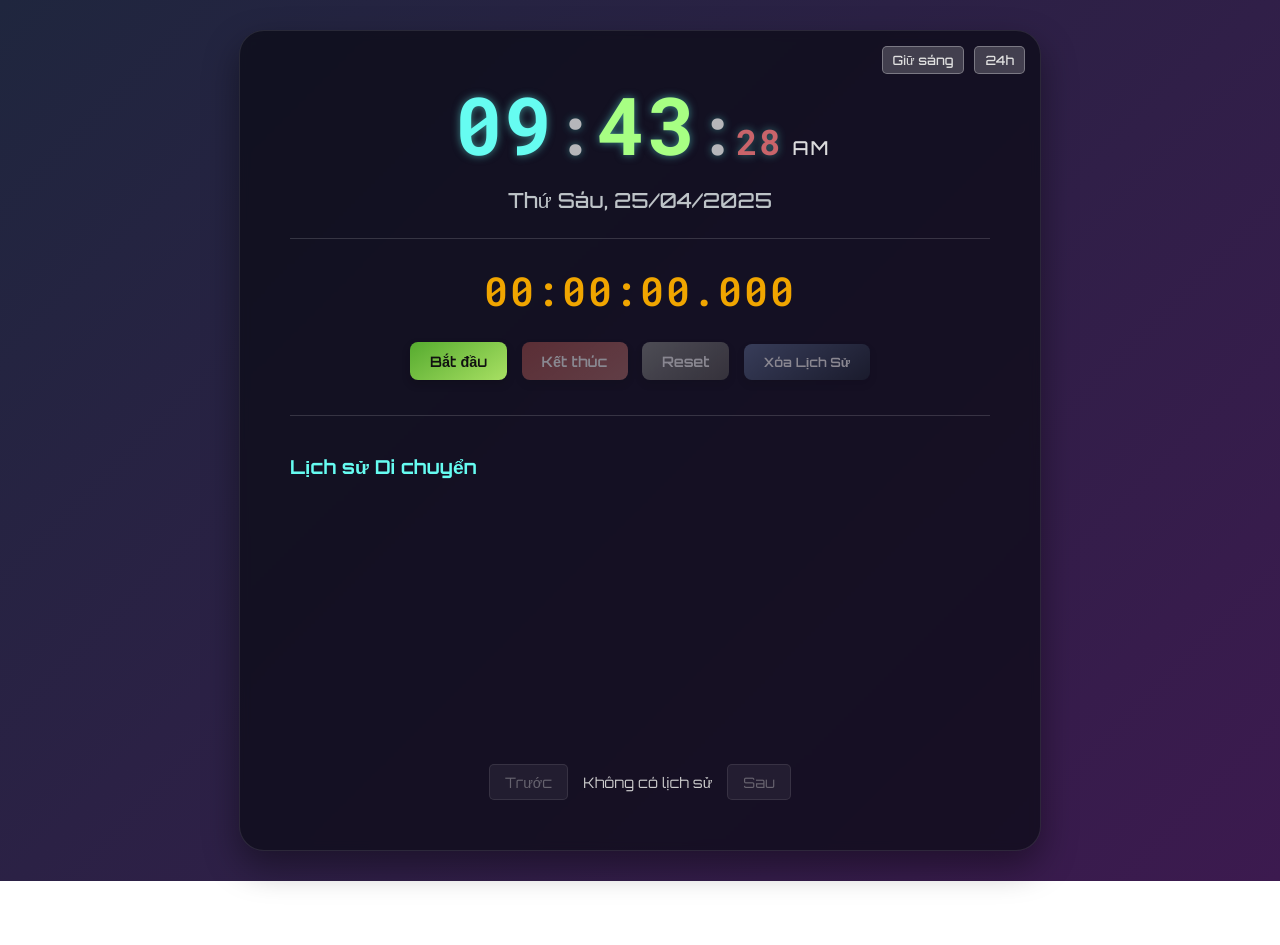
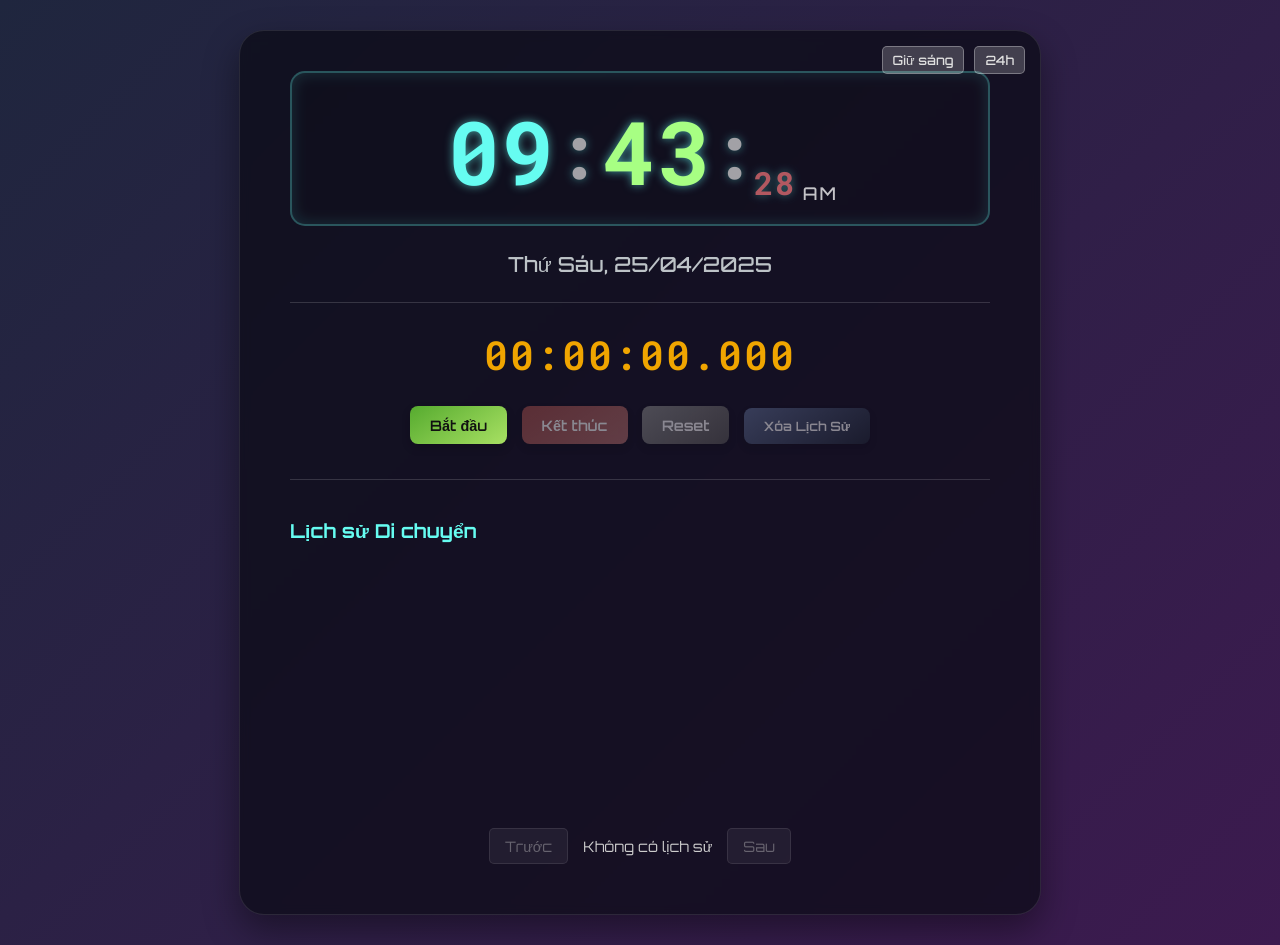
Before and after one commit to MinhVTV4/demthoigiandi, a plain HTML site: page index.html in a window 1280 px wide. Before the commit the page ends 881 px from the top, so only its background shows below. Drawn offline with Linux system fonts and the light colour scheme.

Commit message:
Update index.html

```diff
--- a/index.html
+++ b/index.html
@@ -3,7 +3,7 @@
 <head>
     <meta charset="UTF-8">
     <meta name="viewport" content="width=device-width, initial-scale=1.0">
-    <title>Đồng Hồ Web với Lịch Sử và Giữ Sáng (Cập nhật kích thước)</title>
+    <title>Đồng Hồ Web với Lịch Sử và Giữ Sáng (Khung Đồng Hồ)</title>
     <link rel="preconnect" href="https://fonts.googleapis.com">
     <link rel="preconnect" href="https://fonts.gstatic.com" crossorigin>
     <link href="https://fonts.googleapis.com/css2?family=Orbitron:wght@400..900&display=swap" rel="stylesheet">
@@ -72,13 +72,22 @@
          }
 
 
-        /* Đồng hồ chính */
+        /* --- Đồng hồ chính - Phần được làm nổi bật --- */
+        .clock-frame { /* Khung bao quanh đồng hồ chính */
+            border: 2px solid rgba(102, 252, 241, 0.3); /* Viền màu cyan mờ */
+            border-radius: 15px; /* Bo góc khung */
+            padding: 20px 10px 15px 10px; /* Padding bên trong khung */
+            margin-bottom: 25px; /* Khoảng cách dưới khung */
+            background-color: rgba(0, 0, 0, 0.1); /* Nền tối nhẹ bên trong khung */
+            box-shadow: inset 0 0 15px rgba(102, 252, 241, 0.15); /* Đổ bóng vào trong */
+        }
+
         .digital-clock {
             font-weight: 700;
-            margin-bottom: 10px;
-            min-height: 85px; /* Tăng min-height để chứa font lớn hơn */
-            letter-spacing: 2px; /* Giảm letter-spacing chút */
-            text-shadow: 0 0 8px rgba(102, 252, 241, 0.5);
+            /* margin-bottom đã chuyển ra .clock-frame */
+            min-height: auto; /* Bỏ min-height ở đây */
+            letter-spacing: 2px;
+            text-shadow: 0 0 10px rgba(102, 252, 241, 0.6); /* Tăng nhẹ shadow */
             display: flex;
             justify-content: center;
             align-items: baseline;
@@ -89,42 +98,48 @@
             display: inline-block;
         }
         #hours {
-            font-size: 5rem; /* <<< TĂNG KÍCH THƯỚC GIỜ >>> */
+            font-size: 5.5rem; /* <<< TĂNG GIỜ LỚN HƠN >>> */
             color: #66fcf1;
-            min-width: 110px; /* Tăng min-width */
+            min-width: 120px; /* Tăng min-width */
         }
         #minutes {
-            font-size: 5rem; /* <<< TĂNG KÍCH THƯỚC PHÚT >>> */
+            font-size: 5.5rem; /* <<< TĂNG PHÚT LỚN HƠN >>> */
             color: #a7ff83;
-            min-width: 110px; /* Tăng min-width */
+            min-width: 120px; /* Tăng min-width */
         }
         #seconds {
-            font-size: 2.2rem; /* <<< GIẢM KÍCH THƯỚC GIÂY >>> */
+            font-size: 2rem; /* <<< GIẢM GIÂY NHỎ HƠN NỮA >>> */
             color: #f7797d;
-            min-width: 50px; /* Giảm min-width */
-            opacity: 0.8; /* Làm mờ giây đi một chút */
+            min-width: 45px; /* Giảm min-width */
+            opacity: 0.7; /* Mờ hơn nữa */
+            align-self: flex-end; /* Căn giây xuống dưới một chút */
+            margin-bottom: 5px; /* Khoảng cách dưới cho giây */
         }
         .colon {
-            font-size: 4rem; /* Điều chỉnh kích thước dấu hai chấm */
+            font-size: 4.5rem; /* Tăng kích thước dấu hai chấm */
             color: #e0e0e0;
-            margin: 0 -4px; /* Điều chỉnh khoảng cách */
-            opacity: 0.8;
+            margin: 0 -5px; /* Điều chỉnh khoảng cách */
+            opacity: 0.7;
+             align-self: center; /* Căn giữa dấu hai chấm */
         }
 
         .ampm {
             font-family: 'Orbitron', sans-serif;
-            font-size: 1.2rem; /* <<< GIẢM KÍCH THƯỚC AM/PM >>> */
+            font-size: 1.1rem; /* <<< GIẢM AM/PM NHỎ HƠN >>> */
             font-weight: 500;
             color: #f1f1f1;
-            margin-left: 8px; /* <<< GIẢM KHOẢNG CÁCH AM/PM >>> */
+            margin-left: 5px; /* <<< GIẢM KHOẢNG CÁCH AM/PM >>> */
             text-shadow: none;
-            opacity: 0.9;
+            opacity: 0.8;
+            align-self: flex-end; /* Căn xuống dưới cùng giây */
+            margin-bottom: 5px; /* Khoảng cách dưới */
         }
+        /* --- Kết thúc Đồng hồ chính --- */
 
         /* Ngày tháng */
         .date-display {
             font-size: 1.3rem;
-            margin-top: 5px;
+            /* margin-top đã bị loại bỏ vì có khung đồng hồ */
             margin-bottom: 25px;
             color: #bdc3c7;
             min-height: 20px;
@@ -278,9 +293,11 @@
         <button id="format-toggle-btn" title="Đổi định dạng 12/24 giờ">24h</button>
     </div>
 
-    <div class="digital-clock">
-        <span id="hours">00</span><span class="colon">:</span><span id="minutes">00</span><span class="colon">:</span><span id="seconds">00</span>
-        <span id="ampm" class="ampm"></span>
+    <div class="clock-frame">
+        <div class="digital-clock">
+            <span id="hours">00</span><span class="colon">:</span><span id="minutes">00</span><span class="colon">:</span><span id="seconds">00</span>
+            <span id="ampm" class="ampm"></span>
+        </div>
     </div>
     <div class="date-display" id="date"></div>
 
@@ -423,6 +440,14 @@
         elapsedTime += Date.now() - startTime; const finalDurationStr = formatStopwatchTime(elapsedTime);
         stopwatchDisplay.textContent = finalDurationStr;
 
+        // Kiểm tra xem stopwatchStartDate có tồn tại không trước khi sử dụng
+        if (!stopwatchStartDate) {
+             console.error("Lỗi: stopwatchStartDate không được thiết lập khi dừng.");
+             // Có thể đặt lại đồng hồ hoặc hiển thị lỗi
+             resetStopwatch(); // Reset lại trạng thái
+             return; // Dừng thực thi hàm stopStopwatch
+        }
+
         const endTime = new Date(); const startDateStr = stopwatchStartDate.toLocaleDateString('vi-VN');
         const startTimeStr = formatTimeHHMMSS(stopwatchStartDate); const endTimeStr = formatTimeHHMMSS(endTime);
         const totalSecondsRaw = Math.floor(elapsedTime / 1000); const totalMinutes = Math.floor(totalSecondsRaw / 60);
@@ -434,7 +459,7 @@
     }
     function resetStopwatch() {
         if (isRunning) { clearInterval(stopwatchInterval); }
-        isRunning = false; elapsedTime = 0; startTime = 0; stopwatchStartDate = null;
+        isRunning = false; elapsedTime = 0; startTime = 0; stopwatchStartDate = null; // Đảm bảo reset stopwatchStartDate
         stopwatchDisplay.textContent = formatStopwatchTime(0);
         startBtn.disabled = false; stopBtn.disabled = true; resetBtn.disabled = true;
     }
```
